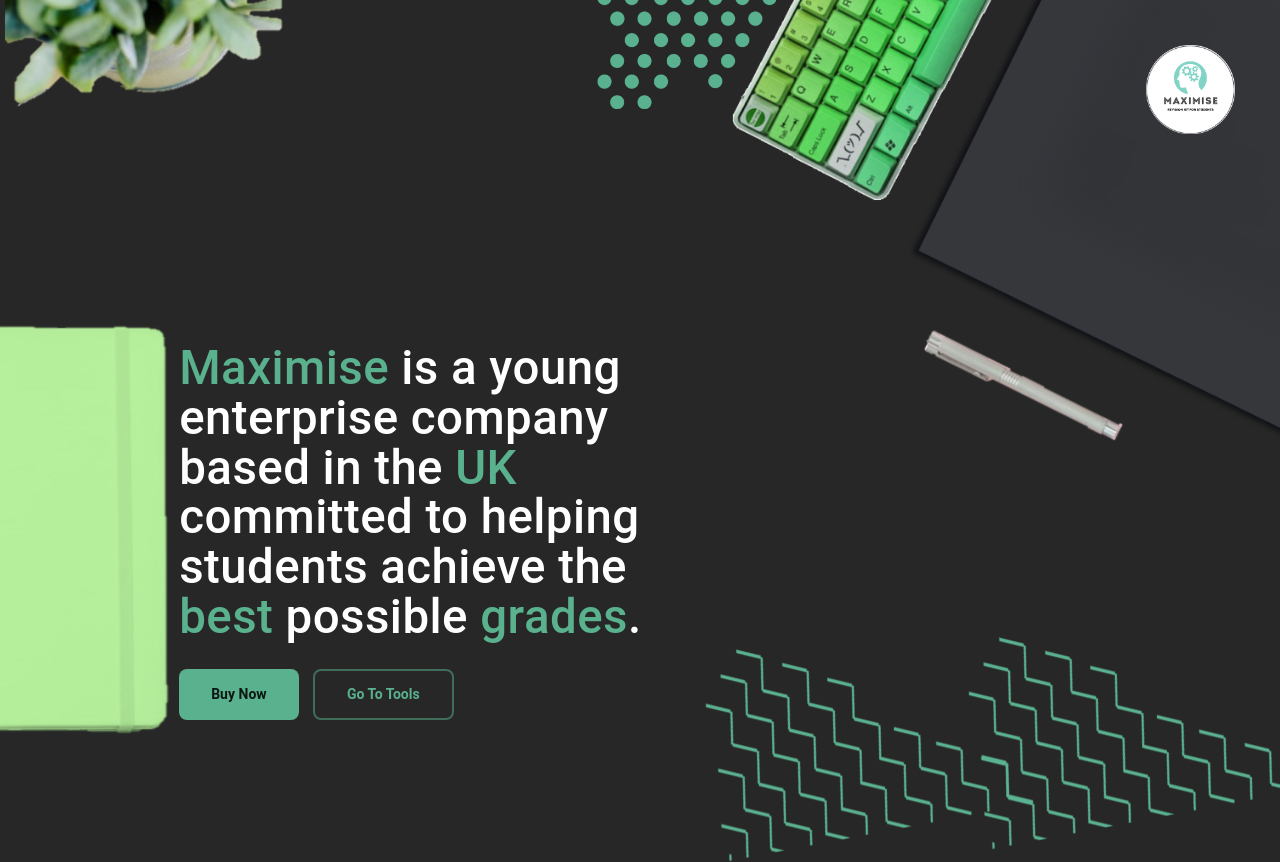
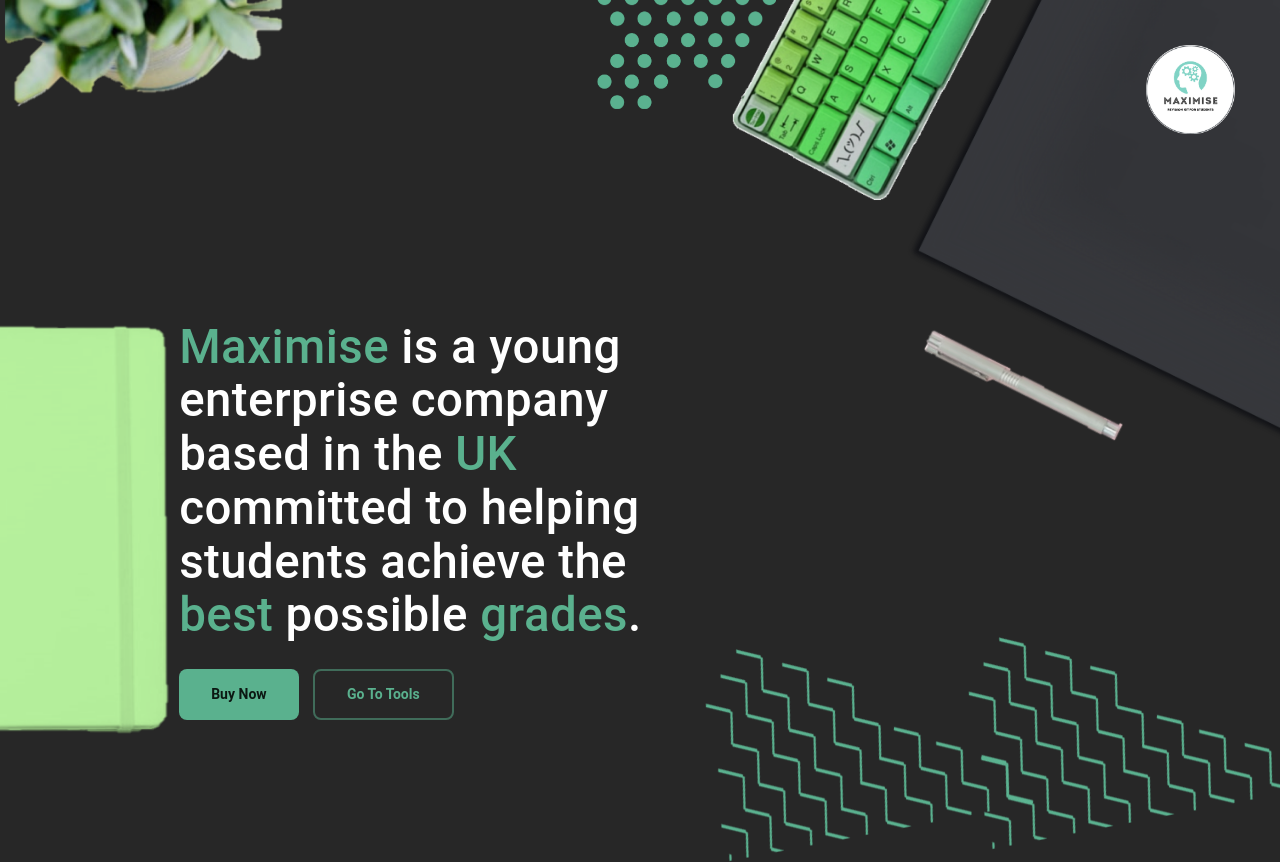
Before and after one commit to maximiseuk/onlinestudytools, a React (Create React App) app: page / in a window 1280 px wide. Shown: the top 862 px of the page. Built offline with nearby package versions, Linux system fonts and the light colour scheme.

Commit message:
Changed a few pixels because Joe asked for it

```diff
--- a/src/components/LandingPage.js
+++ b/src/components/LandingPage.js
@@ -23,13 +23,13 @@
         opacity: 0,
         animation: "faderight 1s ease-in-out forwards",
         fontSize: "3.7vw",
-        lineHeight: "3.9vw",
+        lineHeight: "4.2vw",
         width: "42vw"
     },
     fade: {
         fontWeight: 500,
         fontSize: "3.7vw",
-        lineHeight: "3.9vw",
+        lineHeight: "4.2vw",
         width: "42vw",
         opacity: 0,
         animation: "fadeout 0.3s ease-in-out forwards"
```
